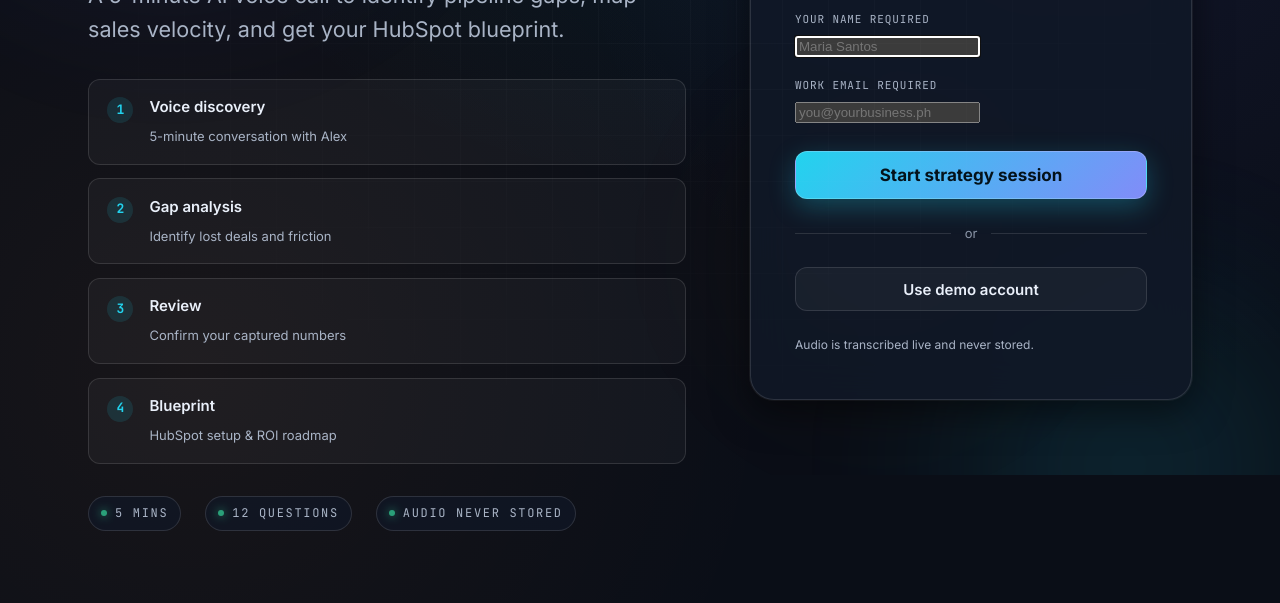
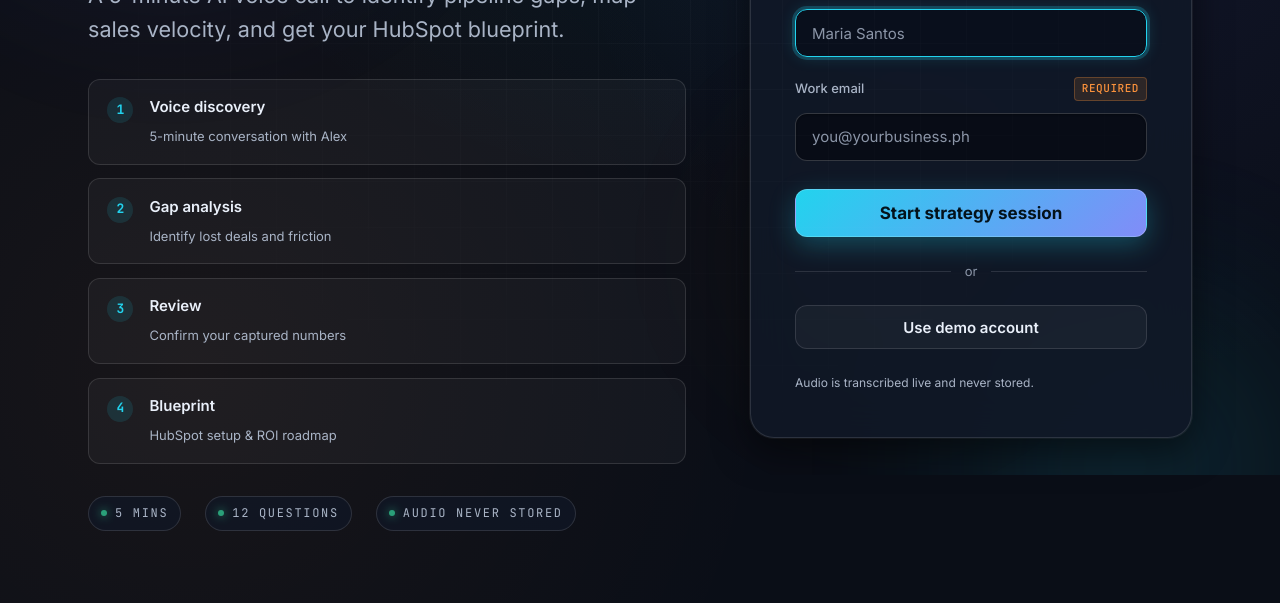
Before and after one commit to PipelineSync/AI, a website: page public/index.html in a window 1280 px wide. Shown: the part 325-928 px from the top of the page. Drawn offline with Linux system fonts and the light colour scheme.

Commit message:
fix(ui): style login gate form fields to full width with sleek dark styling and clean labels
Co-authored-by: arena-agent <297053741+arena-agent@users.noreply.github.com>

```diff
--- a/public/app.js
+++ b/public/app.js
@@ -1273,11 +1273,11 @@ function startView() {
       '<h2>Meet your AI advisor</h2>' +
       '<p class="sub">Enter your details to start the AI voice call.</p>' +
       '<form id="start-form" novalidate>' +
-        '<div class="field-wrap"><label for="st-name">Your name <span class="req">Required</span></label>' +
-          '<input type="text" id="st-name" name="name" class="field" value="' + esc(lastName) + '" placeholder="Maria Santos" maxlength="80" autocomplete="name" autocapitalize="words" spellcheck="false">' +
+        '<div class="field"><label for="st-name">Your name <span class="req">Required</span></label>' +
+          '<input type="text" id="st-name" name="name" value="' + esc(lastName) + '" placeholder="Maria Santos" maxlength="80" autocomplete="name" autocapitalize="words" spellcheck="false">' +
         '</div>' +
-        '<div class="field-wrap mt16"><label for="st-email">Work email <span class="req">Required</span></label>' +
-          '<input type="email" id="st-email" name="email" class="field" value="' + esc(lastEmail) + '" placeholder="you@yourbusiness.ph" maxlength="254" autocomplete="email" inputmode="email" spellcheck="false">' +
+        '<div class="field"><label for="st-email">Work email <span class="req">Required</span></label>' +
+          '<input type="email" id="st-email" name="email" value="' + esc(lastEmail) + '" placeholder="you@yourbusiness.ph" maxlength="254" autocomplete="email" inputmode="email" spellcheck="false">' +
         '</div>' +
         '<p class="form-error" id="start-error" role="alert" hidden></p>' +
         '<button class="btn btn-primary btn-lg btn-block mt16" id="st-btn" type="submit">Start strategy session</button>' +
--- a/public/styles.css
+++ b/public/styles.css
@@ -943,67 +943,105 @@ a:hover { color: #A5F3FC; text-decoration: underline; text-shadow: 0 0 8px rgba(
 
 .field-wrap {
   width: 100%;
-}
-.field-wrap label {
-  display: block;
-  font-size: 11px;
-  color: var(--muted);
-  margin-bottom: 7px;
-  font-family: var(--mono);
-  letter-spacing: .08em;
-  text-transform: uppercase;
-}
-
-/* Form Controls */
-.field {
   display: flex;
   flex-direction: column;
   gap: 0.35rem;
   margin-bottom: 1.15rem;
 }
+.field-wrap label {
+  font-size: 0.8125rem;
+  font-weight: 500;
+  color: var(--ink-2);
+  display: flex;
+  align-items: center;
+  justify-content: space-between;
+  margin-bottom: 0.35rem;
+  text-transform: none;
+  letter-spacing: normal;
+}
+
+/* Form Controls */
+.field {
+  display: flex;
+  flex-direction: column;
+  gap: 0.35rem;
+  margin-bottom: 1.15rem;
+  width: 100%;
+}
 .field label {
-  font-size: 0.875rem;
-  font-weight: 600;
-  color: var(--ink);
+  font-size: 0.8125rem;
+  font-weight: 500;
+  color: var(--ink-2);
   display: flex;
   align-items: center;
   justify-content: space-between;
-}
-.field .req {
+  margin-bottom: 0.35rem;
+}
+.field .req,
+.field-wrap .req {
   font-size: 0.6875rem;
   color: var(--amber);
   font-family: var(--mono);
   font-weight: 500;
+  text-transform: uppercase;
+  letter-spacing: 0.05em;
+  padding: 2px 7px;
+  background: rgba(251, 146, 60, 0.12);
+  border: 1px solid rgba(251, 146, 60, 0.28);
+  border-radius: 4px;
 }
 .field input[type=text],
 .field input[type=email],
 .field input[type=number],
 .field input[type=password],
+.field-wrap input,
+input.field,
+input.input,
 .field select,
 .field textarea,
 #intake-input {
+  display: block;
+  width: 100%;
+  box-sizing: border-box;
   min-height: var(--tap);
-  background: rgba(6, 10, 18, 0.88);
+  height: 48px;
+  background: rgba(8, 12, 22, 0.92);
   border: 1px solid var(--line-strong);
   border-radius: var(--r);
-  padding: 0.65rem 0.95rem;
+  padding: 0.75rem 1rem;
   color: var(--ink);
   font-family: var(--font);
   font-size: 0.9375rem;
+  line-height: 1.4;
   transition: all 0.2s ease;
   outline: none;
+  box-shadow: inset 0 1px 2px rgba(0, 0, 0, 0.3);
 }
 .field input::placeholder,
+.field-wrap input::placeholder,
+input.field::placeholder,
 .field textarea::placeholder,
 #intake-input::placeholder {
   color: var(--ink-3);
+  font-size: 0.9375rem;
 }
 .field input:focus,
+.field-wrap input:focus,
+input.field:focus,
 .field select:focus,
 .field textarea:focus,
 #intake-input:focus {
   border-color: var(--cyan);
-  box-shadow: 0 0 0 3px rgba(34, 211, 238, 0.22), 0 0 14px rgba(34, 211, 238, 0.15);
+  background: rgba(10, 16, 28, 0.98);
+  box-shadow: 0 0 0 3px rgba(34, 211, 238, 0.22), 0 0 16px rgba(34, 211, 238, 0.18);
+}
+input:-webkit-autofill,
+input:-webkit-autofill:hover,
+input:-webkit-autofill:focus {
+  -webkit-text-fill-color: var(--ink);
+  -webkit-box-shadow: 0 0 0px 1000px rgba(10, 16, 28, 0.98) inset;
+  box-shadow: 0 0 0px 1000px rgba(10, 16, 28, 0.98) inset;
+  transition: background-color 5000s ease-in-out 0s;
 }
 .field .hint {
   font-size: 0.75rem;
```
